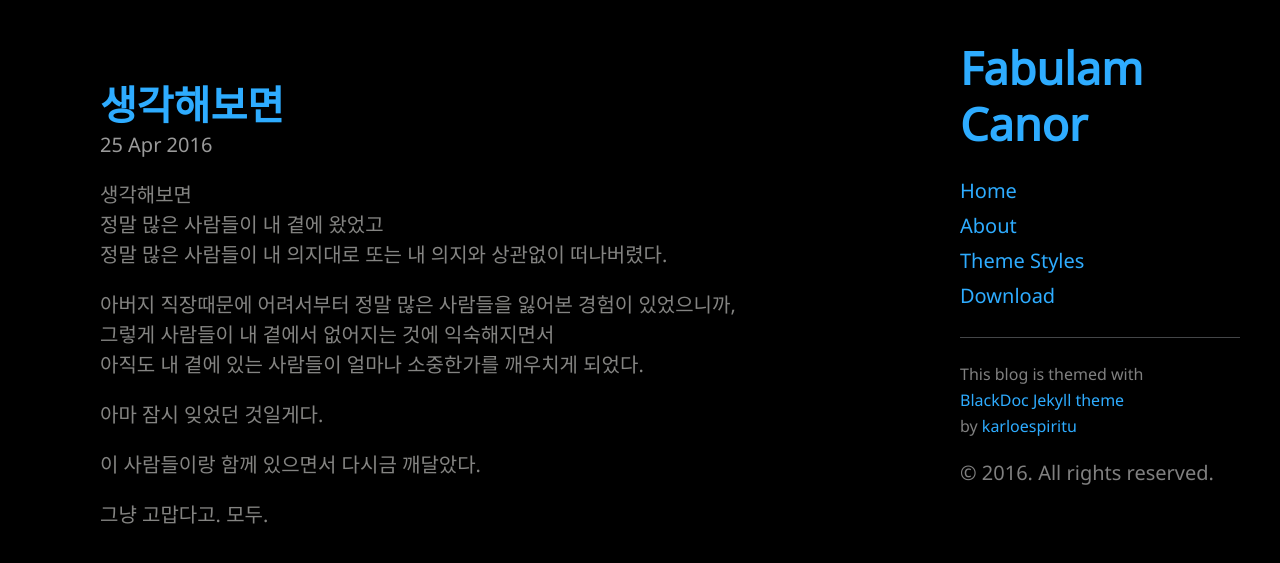
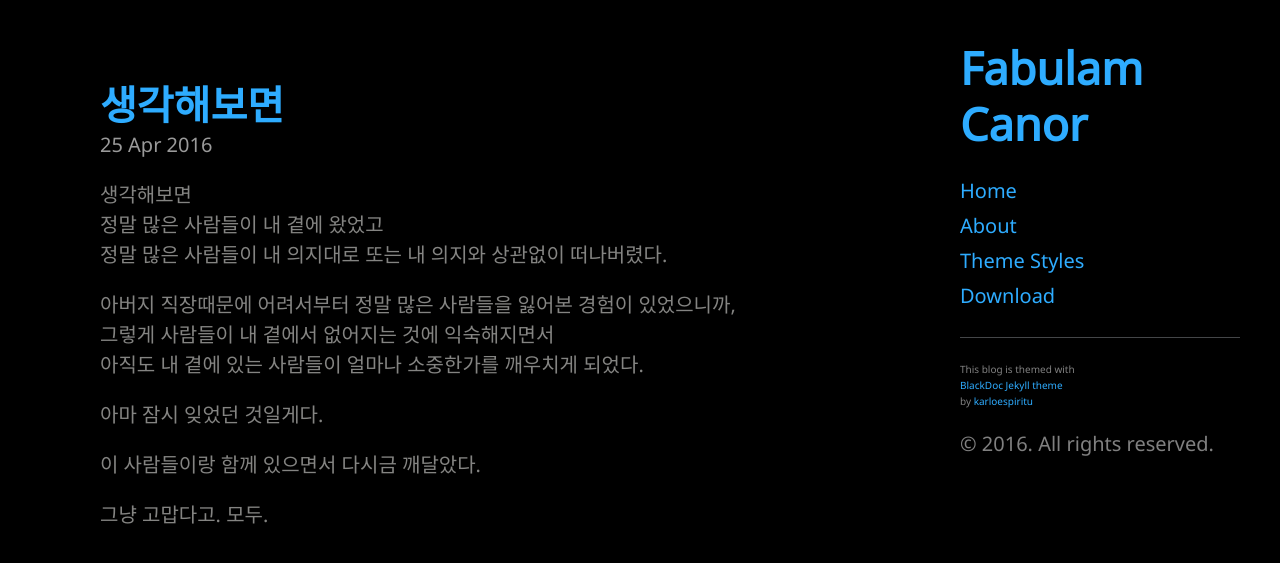
Before and after one commit to Canorus/canorus.github.io, a Jekyll site: the page built from _posts/2016-04-25-come-to-think-of-it.md, in a window 1280 px wide. Shown: the top 563 px of the page. Built offline with Jekyll 4.4.1, drawn with Linux system fonts in a browser that asks for light colours; comment, search, counter and statistics services are not loaded.

Commit message:
Theme modification

```diff
--- a/_includes/sidebar.html
+++ b/_includes/sidebar.html
@@ -28,7 +28,7 @@
 
       <a class="sidebar-nav-item" href="{{ site.github.repo }}/archive/master.zip">Download</a>
       <hr>
-      <p style="font-size:0.8rem">This blog is themed with <a class="sidebar-nav-item" href="{{ site.github.repo }}">BlackDoc Jekyll theme</a> by <a href="https://github.com/karloespiritu">karloespiritu</a>
+      <p style="font-size:0.5rem">This blog is themed with <a class="sidebar-nav-item" href="{{ site.github.repo }}">BlackDoc Jekyll theme</a> by <a href="https://github.com/karloespiritu">karloespiritu</a>
       <!--<span class="sidebar-nav-item">Currently v{{ site.version }}</span>-->
     </nav>
 
```
